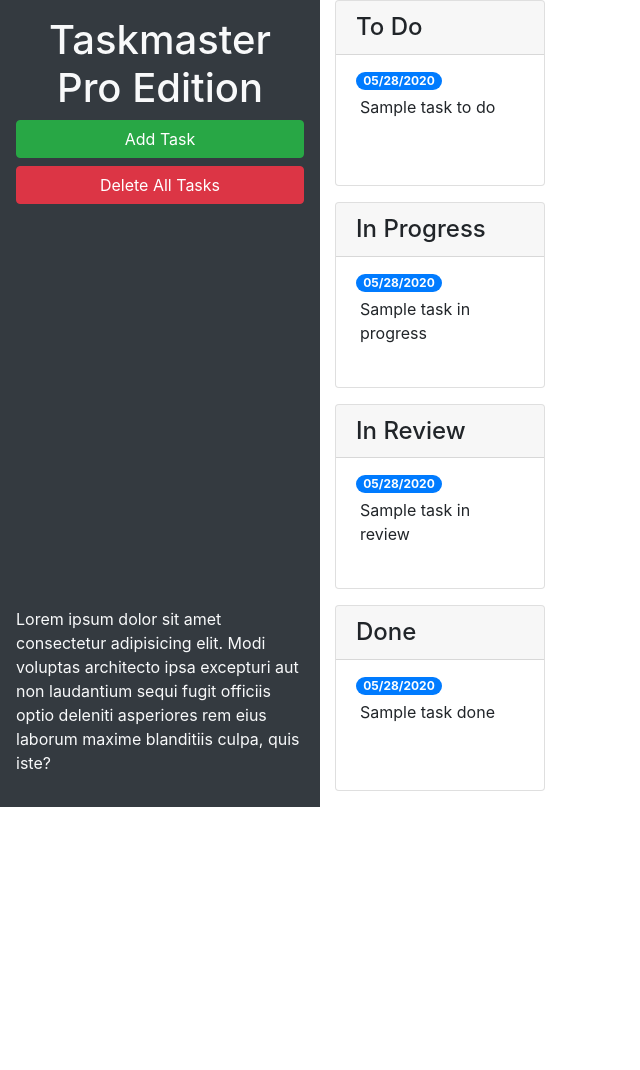
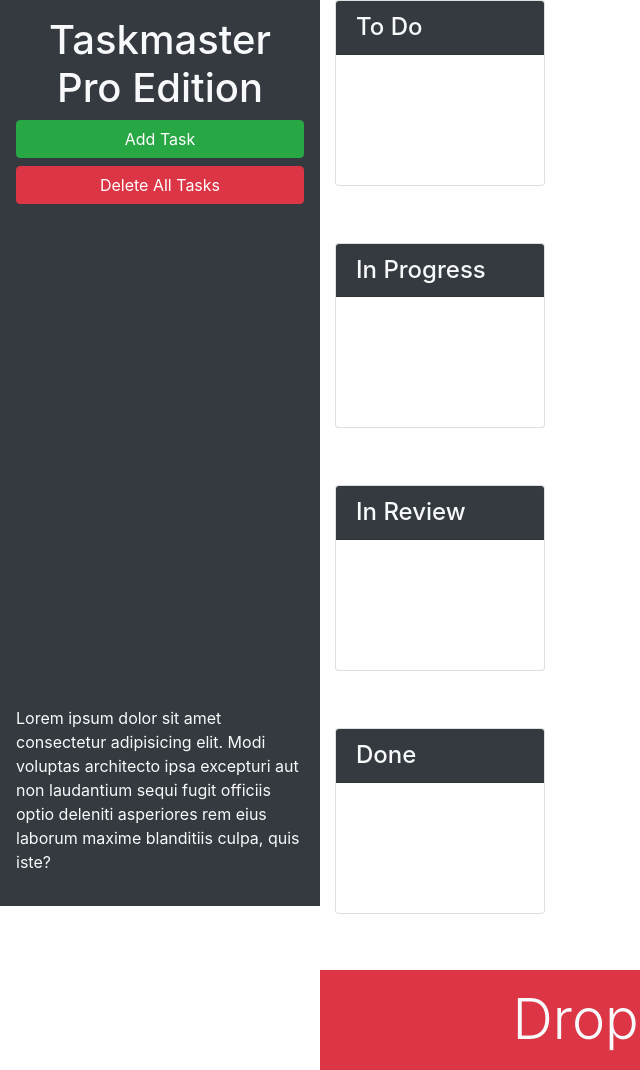
Before and after one commit to Emilyrh1058/taskmaster-pro, a plain HTML site: page index.html in a window 1280 px wide. Shown: the whole page, without its empty margins (0-640 px from the left). Before the commit the page ends 807 px from the top, so only its background shows below. Drawn offline with nearby package versions, Linux system fonts and the light colour scheme.

Commit message:
add drop element at the bottom

```diff
--- a/index.html
+++ b/index.html
@@ -12,26 +12,26 @@
 
 <body>
   <div class="row min-vh-100 no-gutters">
-    <header class="col-12 col-lg-3 bg-dark text-light d-flex flex-column p-4 p-lg-3">
+    <header class="col-12 col-lg-3 bg-dark text-light sticky-top d-flex flex-column p-4 p-lg-3">
       <h1 class="text-center">Taskmaster Pro Edition</h1>
       <button id="create-task" class="btn btn-block btn-success" data-toggle="modal" data-target="#task-form-modal">Add
         Task</button>
       <button id="remove-tasks" class="btn btn-block btn-danger">Delete All Tasks</button>
-      <p class="mt-auto">Lorem ipsum dolor sit amet consectetur adipisicing elit. Modi voluptas architecto ipsa
+      <p class="mt-auto d-none d-lg-block">Lorem ipsum dolor sit amet consectetur adipisicing elit. Modi voluptas architecto ipsa
         excepturi aut non
         laudantium sequi fugit officiis optio deleniti asperiores rem eius laborum maxime blanditiis culpa, quis iste?
       </p>
     </header>
-      <main class="col-12 col-lg-9">
+      <main class="col-12 col-lg-9 d-flex flex-column">
         <div class="col-12 col-md-6 col-xl-3 mb-3">
           <div class="card">
-            <h4 class="card-header">
+            <h4 class="card-header bg-dark text-light">
               To Do
             </h4>
             <ul id="list-toDo" class="list-group list-group-flush">
               <li class="list-group-item">
-                <span class="badge badge-primary badge-pill">05/28/2020</span>
-                <p class="m-1">Sample task to do</p>
+                <span class="badge badge-primary badge-pill"></span>
+                <p class="m-1"></p>
               </li>
             </ul>
           </div>
@@ -40,13 +40,13 @@
         <!-- in progress start -->
         <div class="col-12 col-md-6 col-xl-3 mb-3">
           <div class="card">
-          <h4 class="card-header">
+            <h4 class="card-header bg-dark text-light">
               In Progress
             </h4>
             <ul id="list-inProgress" class="list-group list-group-flush">
               <li class="list-group-item">
-              <span class="badge badge-primary badge-pill">05/28/2020</span>
-              <p class="m-1">Sample task in progress</p>
+                <span class="badge badge-primary badge-pill"></span>
+                <p class="m-1"></p>
               </li>
             </ul>
           </div>
@@ -55,13 +55,13 @@
           <!-- in review start -->
         <div class="col-12 col-md-6 col-xl-3 mb-3">
           <div class="card">
-            <h4 class="card-header">
+            <h4 class="card-header bg-dark text-light">
               In Review
             </h4>
             <ul id="list-inReview" class="list-group list-group-flush">
               <li class="list-group-item">
-                <span class="badge badge-primary badge-pill">05/28/2020</span>
-                <p class="m-1">Sample task in review</p>
+                <span class="badge badge-primary badge-pill"></span>
+                <p class="m-1"></p>
               </li>
             </ul>
           </div>
@@ -70,18 +70,21 @@
           <!-- done start -->
         <div class="col-12 col-md-6 col-xl-3 mb-3">
           <div class="card">
-            <h4 class="card-header">
+            <h4 class="card-header bg-dark text-light">
               Done
             </h4>
             <ul id="list-done" class="list-group list-group-flush">
               <li class="list-group-item">
-                <span class="badge badge-primary badge-pill">05/28/2020</span>
-                <p class="m-1">Sample task done</p>
+                <span class="badge badge-primary badge-pill"></span>
+                <p class="m-1"></p>
               </li>
             </ul>
           </div>
         </div>
           <!-- done end -->
+        <div id="trash">
+          <div class="w-100 bg-danger p-3 text-center text-light display-4 mt-auto">
+            Drop Here to Remove.
           </div>
         </div>
       </main>
```
Lines whose indentation alone changed are shown as unchanged.
